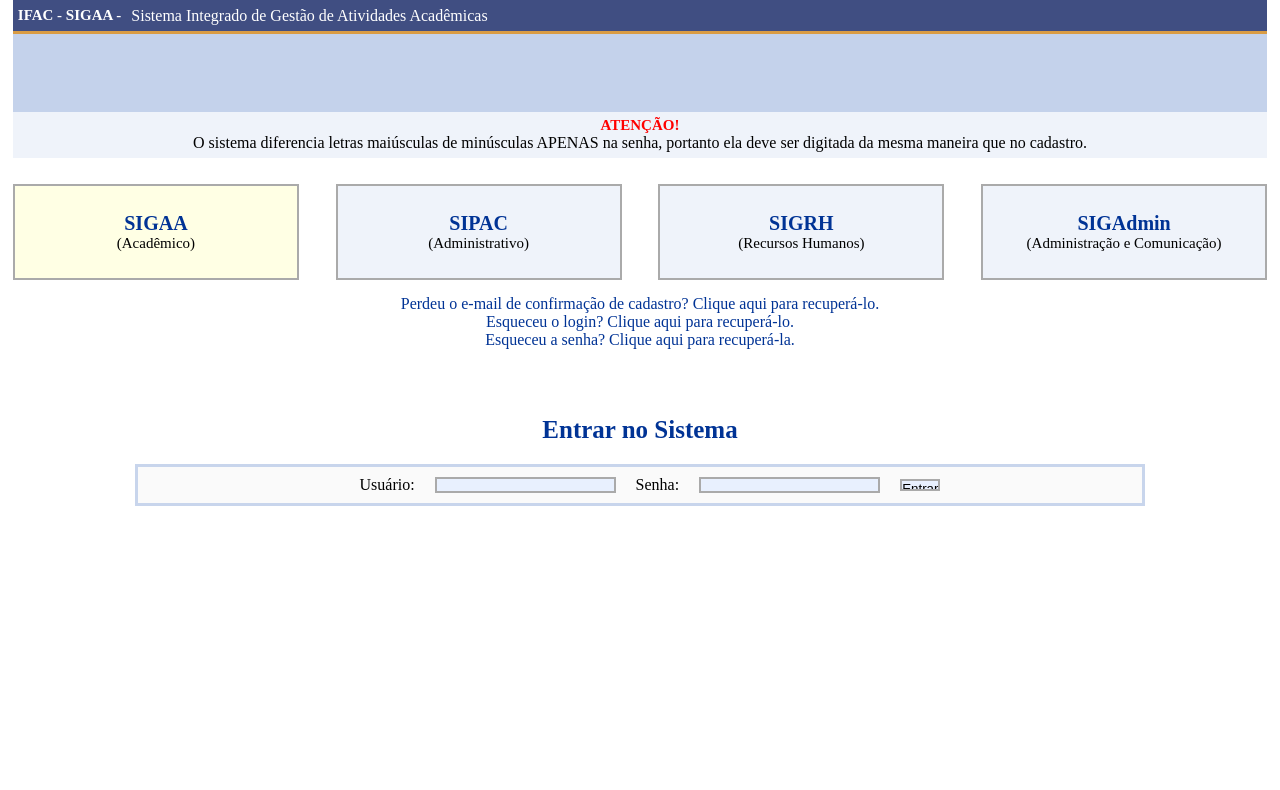
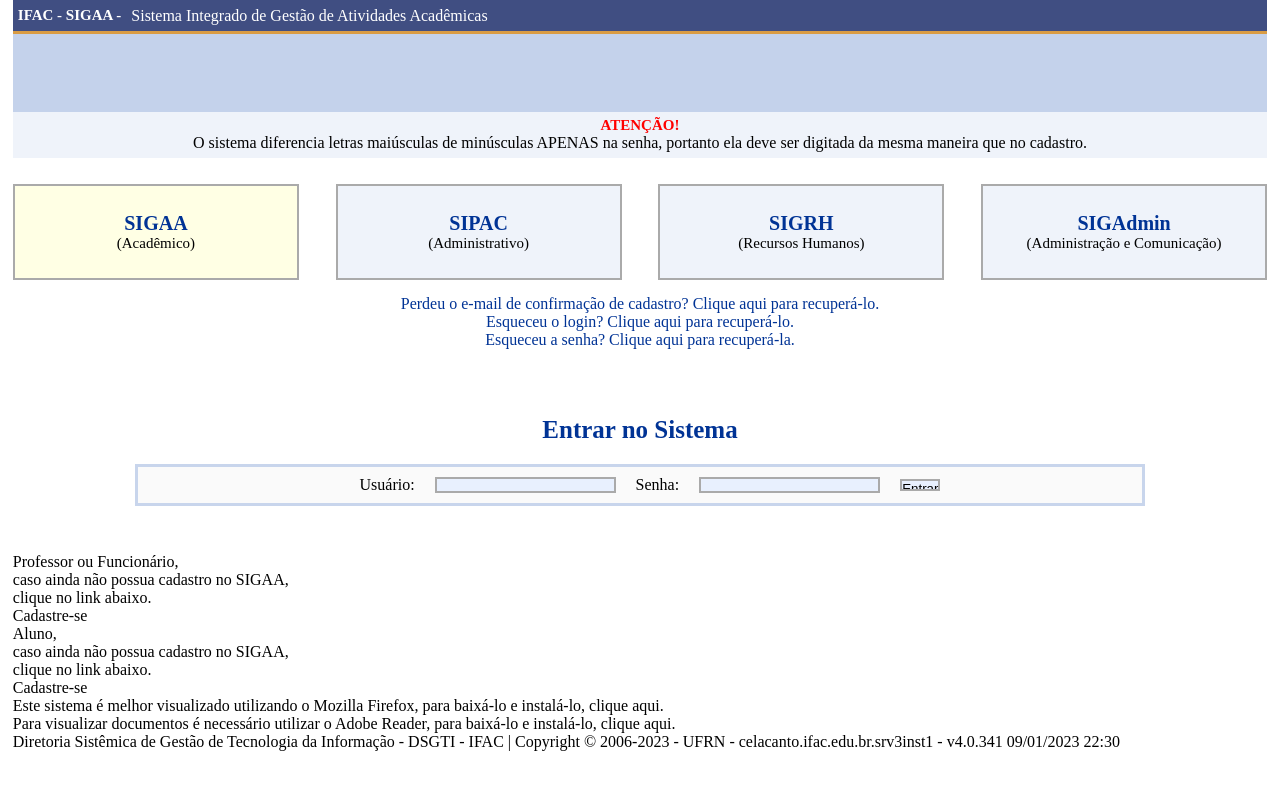
Before and after one commit to LuizDaniel123/sigaa, a React (Create React App) app: page / in a window 1280 px wide. Shown: the top 790 px of the page. Built offline with nearby package versions, Linux system fonts and the light colour scheme.

Commit message:
feat: Adicionei mais informações(divs) no componente principal

```diff
--- a/src/components/principal/index.jsx
+++ b/src/components/principal/index.jsx
@@ -59,6 +59,37 @@
 
         </div>
 
+        <div id='duas-div'>
+
+            <div>
+
+                <p>Professor ou Funcionário,</p>
+                <p>caso ainda não possua cadastro no SIGAA,</p>
+                <p>clique no link abaixo.</p>
+                <p>Cadastre-se</p>
+
+            </div>
+
+            <div>
+
+                <p>Aluno,</p>
+                <p>caso ainda não possua cadastro no SIGAA,</p>
+                <p>clique no link abaixo.</p>
+                <p>Cadastre-se</p>
+
+            </div>
+
+        </div>
+
+        <div id='dois-p-footer'>
+            <p>Este sistema é melhor visualizado utilizando o Mozilla Firefox, para baixá-lo e instalá-lo, clique aqui.</p>
+            <p>Para visualizar documentos é necessário utilizar o Adobe Reader, para baixá-lo e instalá-lo, clique aqui.</p>
+        </div>
+
+        <div id='footer-div'>
+            <p>Diretoria Sistêmica de Gestão de Tecnologia da Informação - DSGTI - IFAC | Copyright © 2006-2023 - UFRN - celacanto.ifac.edu.br.srv3inst1 - v4.0.341 09/01/2023 22:30</p>
+        </div>
+
     </Container>
   )
 }
```
